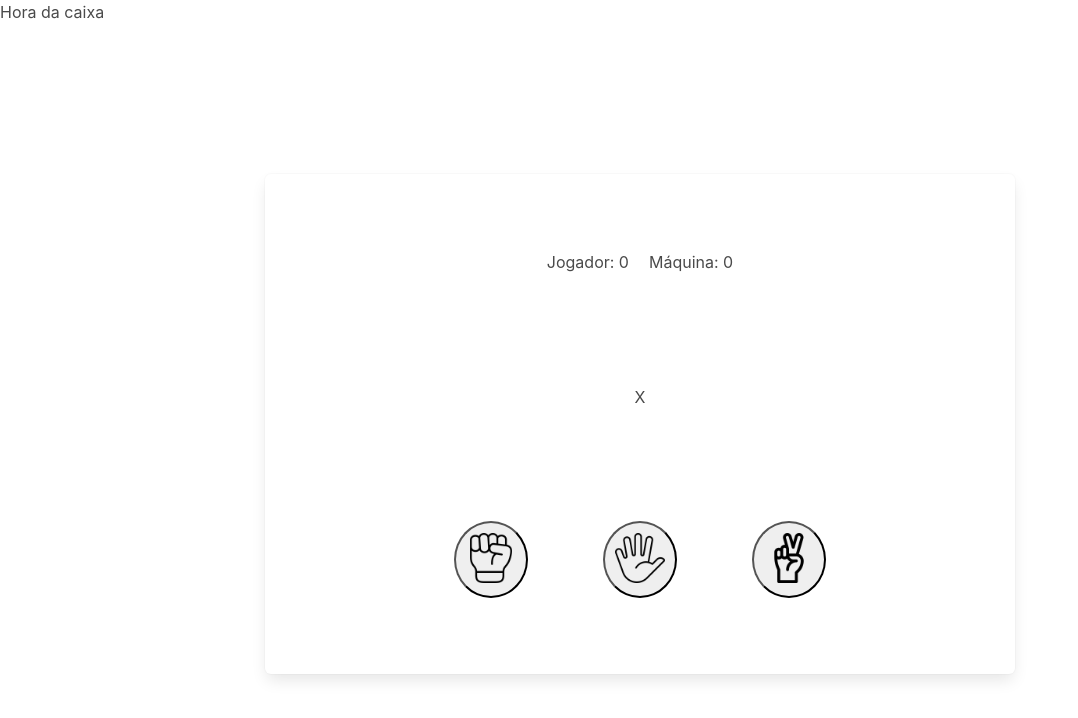
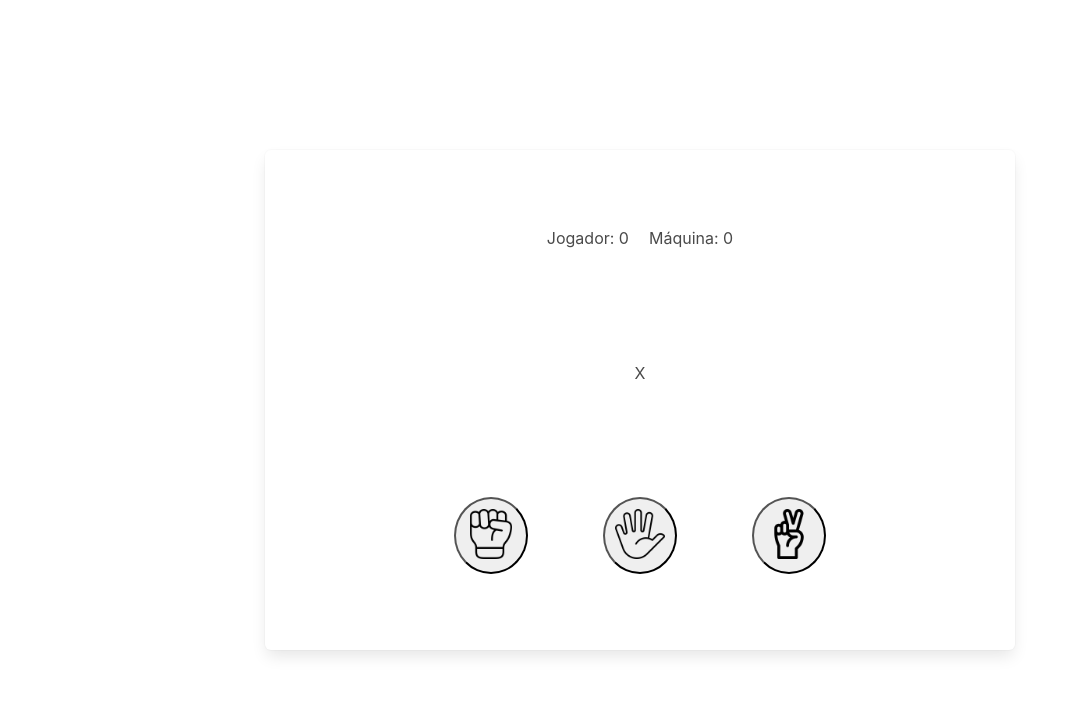
Before and after one commit to ccaioadriano/jo_ken_po, a React (Vite) app: page /game in a window 1280 px wide. Shown: the top 718 px of the page, without its empty margins (0-1078 px from the left). Built offline with nearby package versions, Linux system fonts and the light colour scheme.

Commit message:
fix/Removing text

```diff
--- a/src/pages/Game/index.jsx
+++ b/src/pages/Game/index.jsx
@@ -46,8 +46,6 @@ function Game() {
 
   return (
     <>
-      <h1>Hora da caixa</h1>
-
       <div className="center">
         <Box>
           <Header machineScore={machineScore} playerScore={playerScore} />
```
